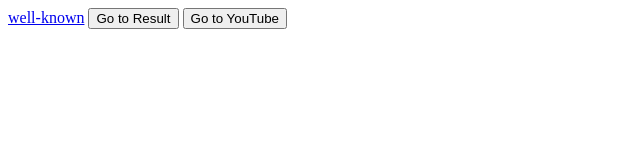
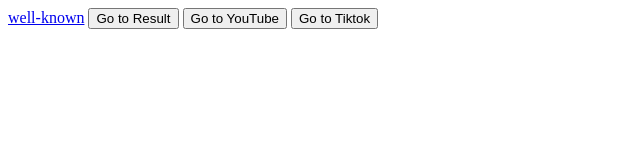
Before and after one commit to HCMUS-Project/Microservice, a website: page public/index.html in a window 1280 px wide. Shown: the whole page, without its empty margins (0-640 px from the left). Drawn offline with Linux system fonts and the light colour scheme.

Commit message:
fix: add button in index.html

```diff
--- a/public/index.html
+++ b/public/index.html
@@ -9,5 +9,6 @@
     <a href="/.well-known">well-known</a>
     <button onclick="window.location.href='/result'">Go to Result</button>
     <button onclick="window.location.href='https://www.youtube.com'">Go to YouTube</button>
+    <button onclick="window.location.href='https://tiktok.com'">Go to Tiktok</button>
 </body>
 </html>
```
